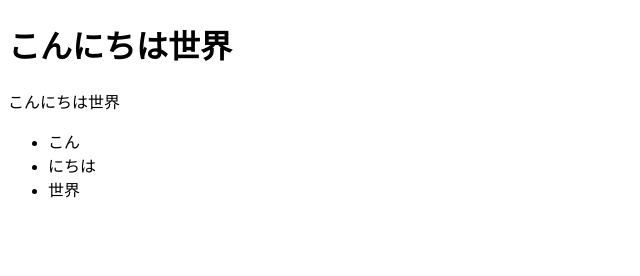
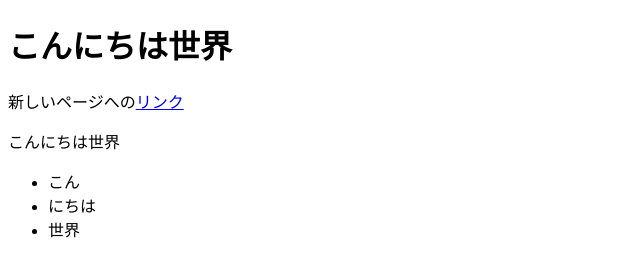
Before and after one commit to gomadouhu/WebTest0519, a plain HTML site: page index.html in a window 1280 px wide. Shown: the whole page, without its empty margins (0-640 px from the left). Drawn offline with Linux system fonts and the light colour scheme.

Commit message:
Add files via upload

```diff
--- a/index.html
+++ b/index.html
@@ -2,12 +2,12 @@
 <html lang="ja">
 <head>
 <meta charset="UTF-8">
-  <meta name="viewport" content="width=device-width,initial-scale=1">
 <title>こんにちは世界</title>
 </head>
 
 <body>
 <h1>こんにちは世界</h1>
+<p>新しいページへの<a href="newpage.html">リンク</a></p>
 <p>こんにちは世界</p>
 <ul>
   <li>こん</li>
```
